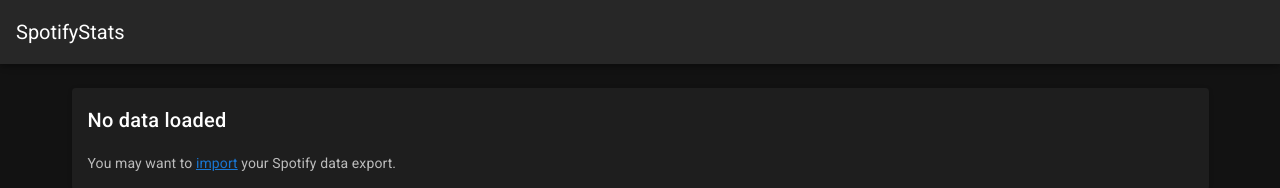
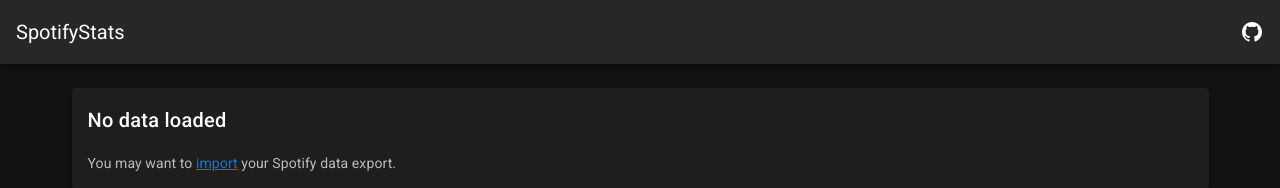
Before and after one commit to Maxr1998/SpotifyStats, a Nuxt app: page / in a window 1280 px wide. Shown: the top 188 px of the page. Built offline with nearby package versions, Linux system fonts and the light colour scheme.

Commit message:
Add GitHub link to toolbar

```diff
--- a/layouts/default.vue
+++ b/layouts/default.vue
@@ -5,6 +5,9 @@
                        @click="$router.push('/')"
                        style="cursor:pointer"/>
       <v-spacer/>
+      <v-btn icon href="//github.com/Maxr1998/SpotifyStats" target="_blank">
+        <v-icon>mdi-github</v-icon>
+      </v-btn>
     </v-app-bar>
     <v-main>
       <v-container>
```
